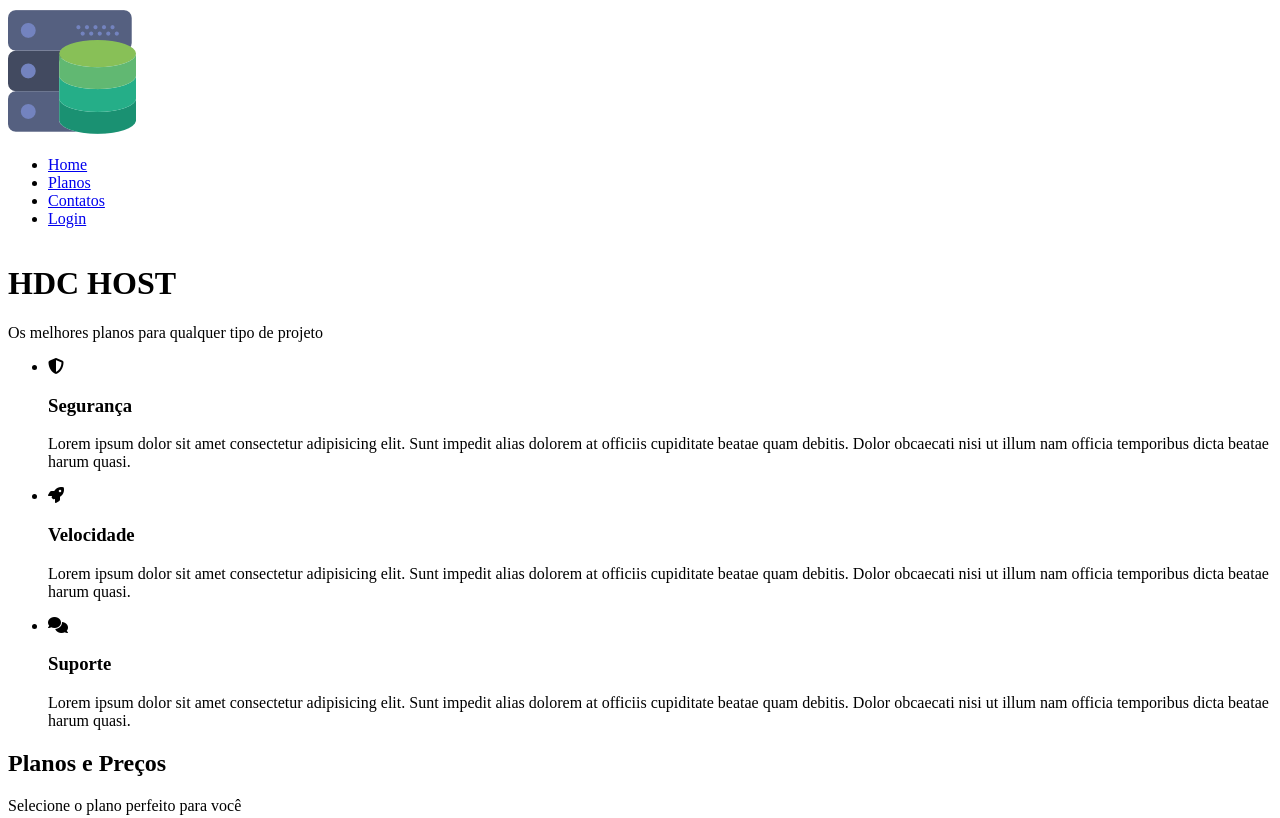
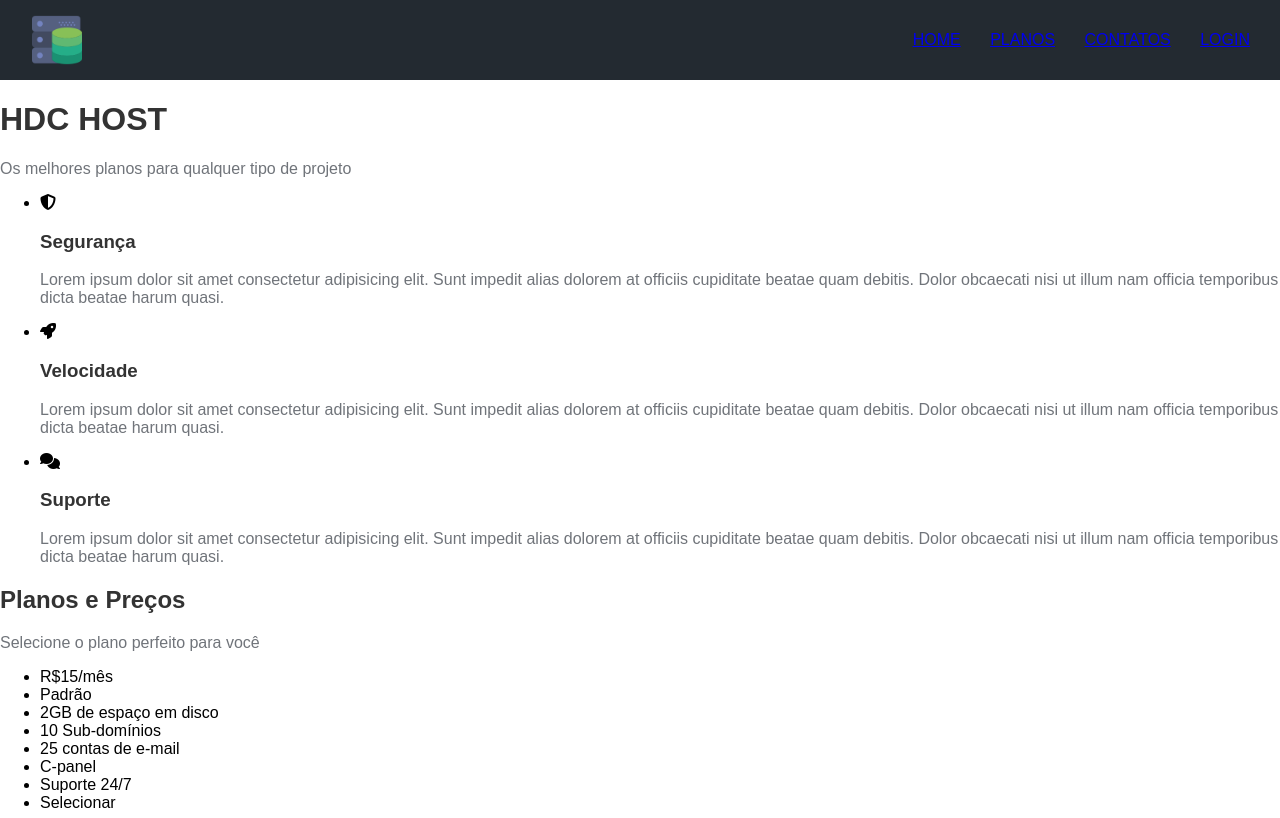
Before and after one commit to dias0001/HDC_HOST-treinamento, a plain HTML site: page index.html in a window 1280 px wide. Shown: the top 818 px of the page. Drawn offline with Linux system fonts and the light colour scheme.

Commit message:
update
Trabalhando CSS no body, h1, h2 e h3, p, navs, display: inlineblock os li{, aprendendo um pouco mais.

```diff
--- a/css/style.css
+++ b/css/style.css
@@ -1,7 +1,53 @@
-body {
+/* general */
 
+body, textarea {
+    margin: 0;
+    padding: 0;
+    font-family: "Montserrat", Arial, Helvetica, sans-serif;
 }
 
-.container {
-    display: flex;
+h1, h2, h3 {
+    color: #333;
 }
+
+p {
+    color: #70747A;
+}
+
+/* navbar */
+
+.navbar-container {
+    width: 100%;
+    height: 80px;
+    background-color: #232A31;
+    padding: 0 2em;
+    position: relative;
+    box-sizing: border-box;
+}
+
+.logo {
+    width: 50px;
+    margin-top: 15px;
+}
+
+
+
+.nav {
+    position: relative;
+}
+
+.navbar-items {
+    list-style: none;
+    position: absolute;
+    display: inline-block;
+    height: 80px;
+    line-height: 80px;
+    margin: 0;
+    right: 30px;
+}
+
+.navbar-items li {
+    display: inline-block;
+    text-transform: uppercase;
+    margin-left: 25px;
+}
--- a/index.html
+++ b/index.html
@@ -10,6 +10,7 @@
 </head>
 <body>
     <div class="container">
+        <div class="navbar-container">
             <nav>
                 <a href="#"><img class="logo" src="img/hdchostlogo.png" alt="logo HDC_HOST"></a>
                 <ul class="navbar-items">
@@ -19,6 +20,7 @@
                     <li><a href="#" class="default-btn">Login</a></li>
                 </ul>
             </nav>
+        </div>
     </div>
 
     <main>
```
Lines whose indentation alone changed are shown as unchanged.
